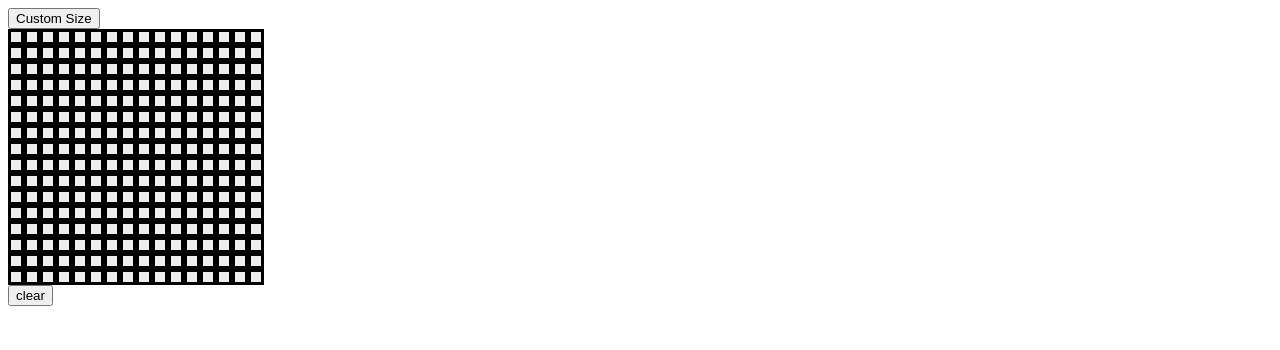
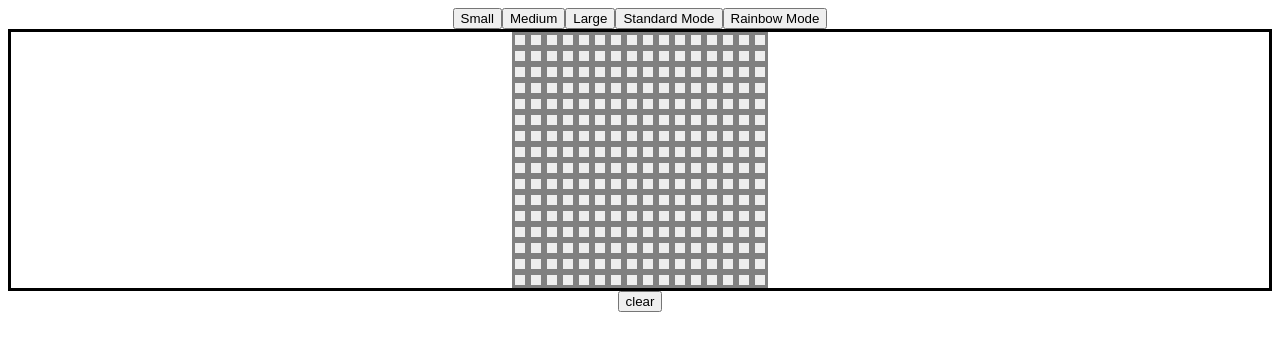
Before and after one commit to rossclay/odin-etch-a-sketch, a plain HTML site: page index.html in a window 1280 px wide. Drawn offline with Linux system fonts and the light colour scheme.

Commit message:
adds standard/rainbow mode btns

```diff
--- a/index.html
+++ b/index.html
@@ -10,9 +10,12 @@
 </head>
 
 <body>
-    <button class="custom">Custom Size</button>
+    <div class="btn-menu"><button class="small-btn">Small</button><button class="medium-btn">Medium</button><button
+            class="large-btn">Large</button> <button class="standard-btn">Standard Mode</button><button
+            class="rainbow-btn">Rainbow Mode</button>
+    </div>
     <div class="square-container"></div>
-    <button class="clear">clear</button>
+    <div class="bottom-menu"><button class="clear">clear</button></div>
 </body>
 
 </html>
--- a/script.js
+++ b/script.js
@@ -7,19 +7,26 @@
 
 let squareContainer = document.querySelector('.square-container')
 
-// separately create squares and effects into multiple functions
-
 createSquares(16, 16)
 function createSquares(width, height) {
-    for (i = 0; i < height; i++) {
-        let squareRowDiv = document.createElement('div')
-        squareRowDiv.setAttribute('class', 'squareRow')
-        squareContainer.appendChild(squareRowDiv)
-        for (let j = 0; j < width; j++) {
+
+    for (i = 0; i < width; i++) {
+        let squareColumnDiv = document.createElement('div')
+        squareColumnDiv.setAttribute('class', 'square-column')
+        squareContainer.appendChild(squareColumnDiv)
+        for (let j = 0; j < height; j++) {
             let squareDiv = document.createElement('div')
             squareDiv.setAttribute('class', 'square')
-            squareRowDiv.appendChild(squareDiv)
+            squareColumnDiv.appendChild(squareDiv)
         }
+    }
+
+}
+
+function deleteSquares() {
+    let squareColumnDiv = document.querySelectorAll('.square-column')
+    while (squareColumnDiv.firstChild) {
+        squareColumnDiv.remove(squareColumnDiv.firstChild)
     }
 }
 
@@ -35,6 +42,39 @@ clearBtn.addEventListener('click', () =>
     squares.forEach((square) => square.setAttribute('style', 'background-color: #eee'))
 )
 
-// // custom grid size, up to 100x100 (UNDER CONSTRUCTION)
-// let customBtn = document.querySelector('.custom')
-// customBtn.addEventListener('click', createSquares(int(prompt('Please enter a value between 1-100:')))
+// // multiple grid sizes (UNDER CONSTRUCTION)
+// let smallBtn = document.querySelector('.small-btn')
+// smallBtn.addEventListener('click', deleteSquares())
+// smallBtn.addEventListener('click', createSquares(16, 16))
+
+// let mediumBtn = document.querySelector('.medium-btn')
+// mediumBtn.addEventListener('click', deleteSquares())
+// mediumBtn.addEventListener('click', createSquares(32, 32))
+
+// let largeBtn = document.querySelector('.large-btn')
+// largeBtn.addEventListener('click', deleteSquares())
+// largeBtn.addEventListener('click', createSquares(64, 64))
+
+
+
+// BONUS 1: Rainbow button
+function generateRandomColors() {
+    var r = Math.floor(Math.random() * 256);
+    var g = Math.floor(Math.random() * 256);
+    var b = Math.floor(Math.random() * 256);
+    return "rgb(" + r + ", " + g + ", " + b + ")";
+}
+let rainbowBtn = document.querySelector('.rainbow-btn')
+rainbowBtn.addEventListener('click', () =>
+    squares.forEach((square) => square.addEventListener('mouseenter', () => {
+        square.style.background = generateRandomColors();
+    }))
+)
+
+// reset to standard color
+let standardBtn = document.querySelector('.standard-btn')
+standardBtn.addEventListener('click', () =>
+    squares.forEach((square) => square.addEventListener('mouseenter', () => {
+        square.setAttribute('style', 'background-color: black');
+    }))
+)
--- a/style.css
+++ b/style.css
@@ -1,15 +1,29 @@
 .body {
+    display: flex;
     justify-content: center;
 }
 
+.btn-menu {
+    display: flex;
+    justify-content: center;
+    align-items: center;
+}
 
 .square-container {
     display: flex;
+    justify-content: center;
+    border-style: solid;
 }
 
 .square {
     height: 10px;
     width: 10px;
-    border: solid;
+    border: solid grey;
     background-color: #eee;
 }
+
+.bottom-menu {
+    display: flex;
+    justify-content: center;
+    align-items: center;
+}
```
Also changed, not shown: 1 other file.
